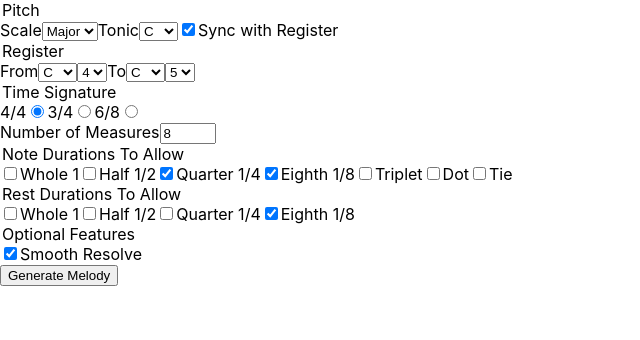
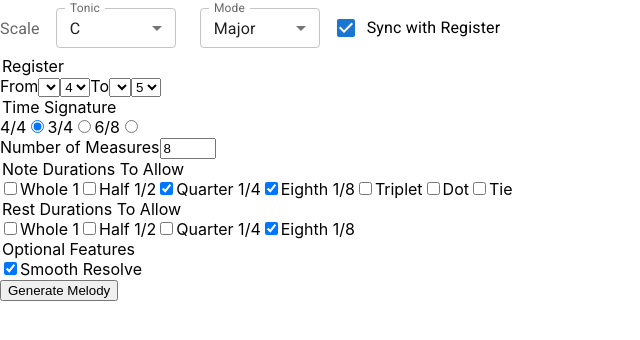
Before and after one commit to technikka/Abnormelodies_UI, a React (Create React App) app: page / in a window 1280 px wide. Shown: the top 340 px of the page, without its empty margins (0-640 px from the left). Built offline with nearby package versions, Linux system fonts and the light colour scheme.

Commit message:
install Material UI and change FormPitch elements into MUI components

```diff
--- a/package.json
+++ b/package.json
@@ -3,6 +3,11 @@
   "version": "0.1.0",
   "private": true,
   "dependencies": {
+    "@emotion/react": "^11.10.5",
+    "@emotion/styled": "^11.10.5",
+    "@fontsource/roboto": "^4.5.8",
+    "@mui/icons-material": "^5.11.0",
+    "@mui/material": "^5.11.8",
     "@testing-library/jest-dom": "^5.16.5",
     "@testing-library/react": "^13.4.0",
     "@testing-library/user-event": "^13.5.0",
--- a/src/components/FormPitch.js
+++ b/src/components/FormPitch.js
@@ -1,5 +1,6 @@
 import uniqid from "uniqid";
 import FormPitchRegister from "./FormPitchRegister";
+import { Grid, FormControl, InputLabel, Select, MenuItem, Checkbox, FormControlLabel, FormLabel } from '@mui/material';
 
 const FormPitch = (props) => {
   const majorTonics = [
@@ -54,51 +55,70 @@ const FormPitch = (props) => {
     if (props.scale === "minor") {
       return minorTonics.map((tonic) => {
         return (
-          <option key={uniqid()} value={tonic}>
+          <MenuItem
+            key={uniqid()}
+            value={tonic}>
             {getText(tonic)}
-          </option>
+          </MenuItem>
         );
       });
     }
     return majorTonics.map((tonic) => {
       return (
-        <option key={uniqid()} value={tonic}>
+        <MenuItem
+          key={uniqid()}
+          value={tonic}>
           {getText(tonic)}
-        </option>
+        </MenuItem>
       );
     });
   };
 
   return (
     <div>
-      <legend>Pitch</legend>
+      <Grid container spacing={1} alignItems="center">
+        <Grid item>
+          <FormLabel>Scale</FormLabel>
+        </Grid>
 
-      <label htmlFor="selectedScale">Scale</label>
-      <select
-        name="selectedScale"
-        value={props.scale}
-        onChange={props.handleScaleChange}
-      >
-        <option value="major">Major</option>
-        <option value="minor">Minor</option>
-      </select>
+        <Grid item>
+          <FormControl sx={{ m: 1, minWidth: 120}} size="small" >
+            <InputLabel id="selected-tonic">Tonic</InputLabel>
+            <Select
+              labelId="selected-tonic"
+              value={props.tonic}
+              onChange={props.handleTonicChange}
+              label="Tonic"
+            >
+              {tonicOptions()}
+            </Select>
+          </FormControl>
+        </Grid>
 
-      <label htmlFor="selectedTonic">Tonic</label>
-      <select
-        name="selectedTonic"
-        value={props.tonic}
-        onChange={props.handleTonicChange}
-      >
-        {tonicOptions()}
-      </select>
+        <Grid item>
+          <FormControl sx={{ m: 1, minWidth: 120}} size="small" >
+            <InputLabel id="selected-scale">Mode</InputLabel>
+            <Select
+              labelId="selected-scale"
+              value={props.scale}
+              onChange={props.handleScaleChange}
+              label="Mode"
+            >
+              <MenuItem value={"major"}>Major</MenuItem>
+              <MenuItem value={"minor"}>Minor</MenuItem>
+            </Select>
+          </FormControl>
+        </Grid>
 
-      <input
-        type="checkbox"
-        checked={props.syncTonics}
-        onChange={props.handleSyncTonicsChange}
-        name="syncTonics"
-      />
-      <label htmlFor="syncTonics">Sync with Register</label>
+        <Grid item>
+          <FormControlLabel
+            control={<Checkbox />}
+            label="Sync with Register"
+            checked={props.syncTonics}
+            onChange={props.handleSyncTonicsChange}
+          />
+        </Grid>
+      </Grid>
 
       <FormPitchRegister
         note_start={props.note_start}
```
Also changed, not shown: src/App.js (+8 -0 lines), 1 other file (tests, documents, lock files or other folders).
